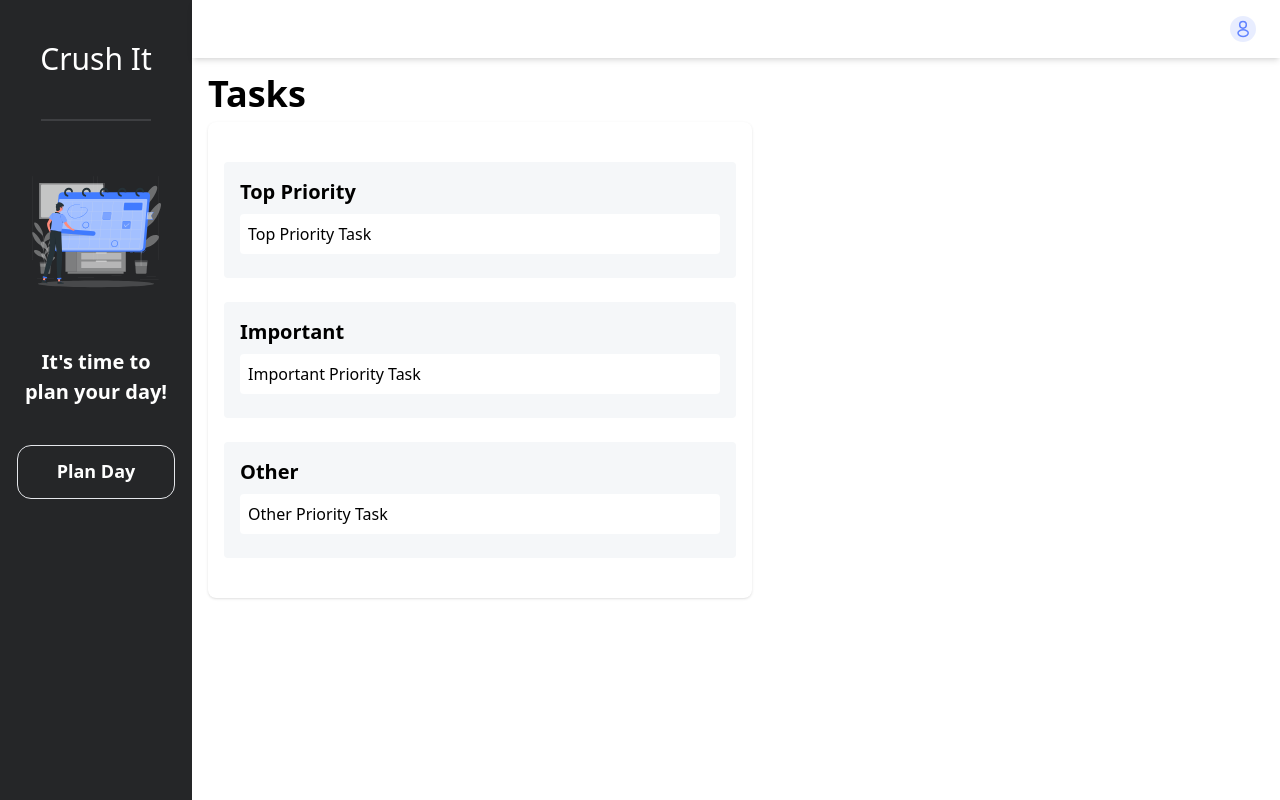
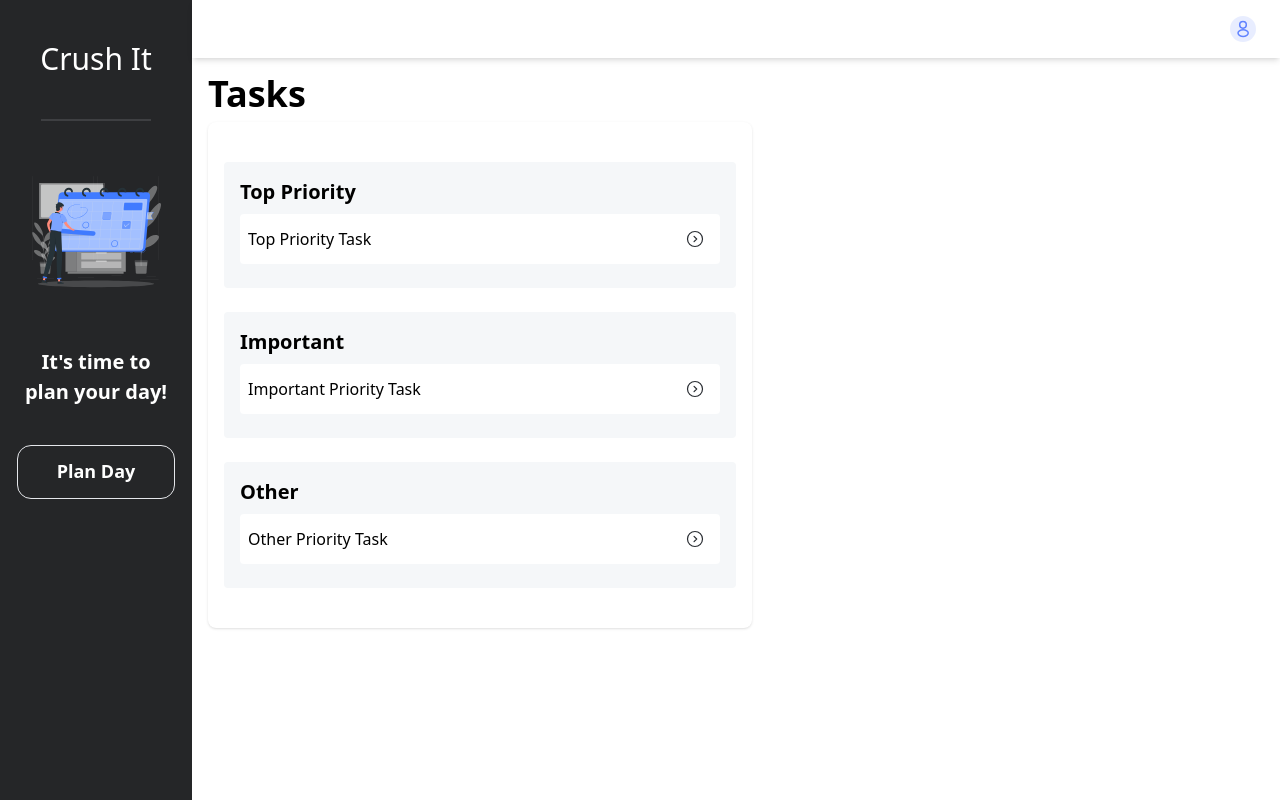
Before and after one commit to React-o-Maniacs/Crush-It, a Next.js app: page /tasks in a window 1280 px wide. Built offline with nearby package versions, Linux system fonts and the light colour scheme; no server answers.

Commit message:
task drop down Icon and Functionality Completed

```diff
--- a/components/task.tsx
+++ b/components/task.tsx
@@ -1,6 +1,7 @@
 import React, { useState } from 'react';
 import Image, { StaticImageData } from 'next/image';
-
+import rightArrow from "../public/images/rightarrow.svg";
+import downArrow from "../public/images/downarrow.svg";
 
 
 
@@ -15,15 +16,30 @@ interface TaskProps {
 }
 
 const Task: React.FC<TaskProps> = ({ task }) => {
+  const [isExpanded, setIsExpanded] = useState(false);
 
-
+  const handleToggleExpand = () => {
+    setIsExpanded(!isExpanded);
+  };
 
   return (
     <div className="bg-white p-2 my-2 rounded">
       <div className="flex items-center">
         <span className={`flex-1`}>{task.title}</span>
-
+        <button onClick={handleToggleExpand} className="p-2 rounded">
+          <Image
+            src={isExpanded ? downArrow : rightArrow}
+            alt="Expand"
+          />
+        </button>
       </div>
+      {/* Expandable area for more task info */}
+      {isExpanded && (
+        <div className="mt-4 p-4 rounded">
+          {/* Replace this with the actual task details */}
+          <div>Task details go here.</div>
+        </div>
+      )}
     </div>
   );
 };
```
Also changed, not shown: public/images/downarrow.svg (added), public/images/rightarrow.svg (added).
